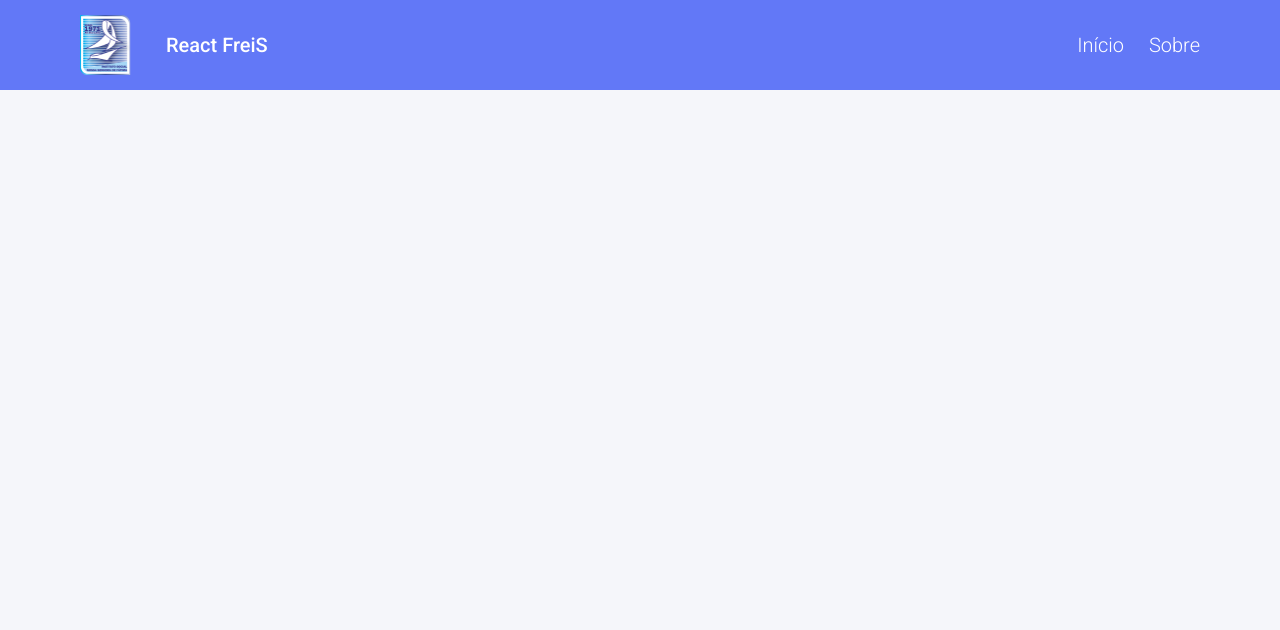
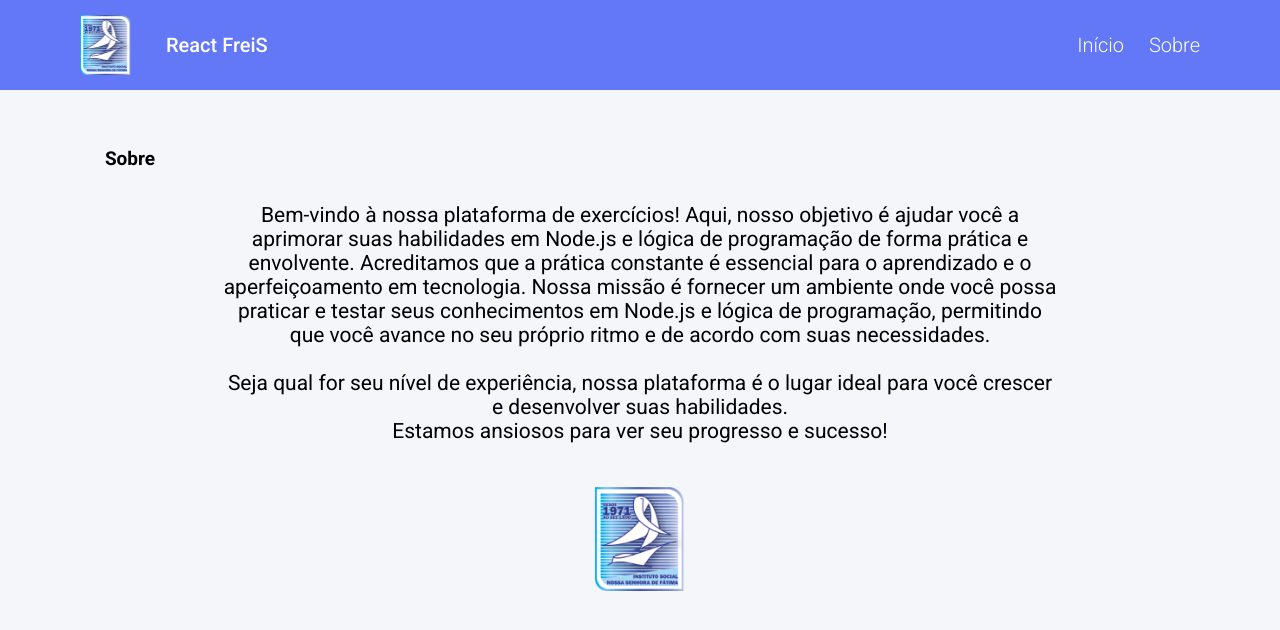
Before and after one commit to FFefo/discord-infoc, a React (Create React App) app: page /sobre in a window 1280 px wide. Shown: the top 630 px of the page. Built offline with nearby package versions, Linux system fonts and the light colour scheme; a web font is replaced by a local one.

Commit message:
conteudo da pagina sobre

```diff
--- a/src/pages/sobre/Sobre.jsx
+++ b/src/pages/sobre/Sobre.jsx
@@ -14,6 +14,21 @@ export default function Sobre() {
                 <Link to="/">Início</Link>
                 <Link to="/Sobre">Sobre</Link>
             </div>
+
+            <div className='conteudo'>
+                <h1>Sobre</h1>
+
+                <p>Bem-vindo à nossa plataforma de exercícios! Aqui, nosso objetivo é ajudar você a <br /> aprimorar suas habilidades em Node.js e lógica de programação de forma prática e <br /> envolvente. Acreditamos que a prática constante é essencial para o aprendizado e o <br /> aperfeiçoamento em tecnologia. Nossa missão é fornecer um ambiente onde você possa <br /> praticar e testar seus conhecimentos em Node.js e lógica de programação, permitindo <br /> que você avance no seu próprio ritmo e de acordo com suas necessidades.
+                    <br />
+                    <br />
+                    Seja qual for seu nível de experiência, nossa plataforma é o lugar ideal para você crescer <br /> e desenvolver suas habilidades.
+                    <br />
+                    Estamos ansiosos para ver seu progresso e sucesso!</p>
+                <br />
+                <img src="/assets/images/frei-logo.png" alt="" width='90px' />
+            </div>
+
         </div>
+
     )
 }
--- a/src/pages/sobre/Sobre.scss
+++ b/src/pages/sobre/Sobre.scss
@@ -1,4 +1,4 @@
-.pagina-sobre {
+    .pagina-sobre {
     display: flex;
     align-items: center;
     justify-content: space-between;
@@ -32,6 +32,38 @@
         text-decoration: none;
         color: white;
       }
+
+    }
+
+    .conteudo{
+      position: absolute;
+      width: 100%;
+      display: flex;
+      flex-direction: column;
+      align-items: center;
+      justify-content: center;
+      top: 177px;
+      color: black;
+      text-align: center;
+      font-family: 10px 'Roboto';
+
+      h1 {
+        margin-bottom: 40px;
+        margin-top: -30px;
+        margin-right: 1020px;
+        font-size: 19px;
+      }
+
+      p {
+        margin-top: -7px;
+        font-size: 21px;
+        margin-bottom: 25px;
+      }
+
+      img {
+        margin-top: 0px;
+      }
+
     }
 
   }
```
